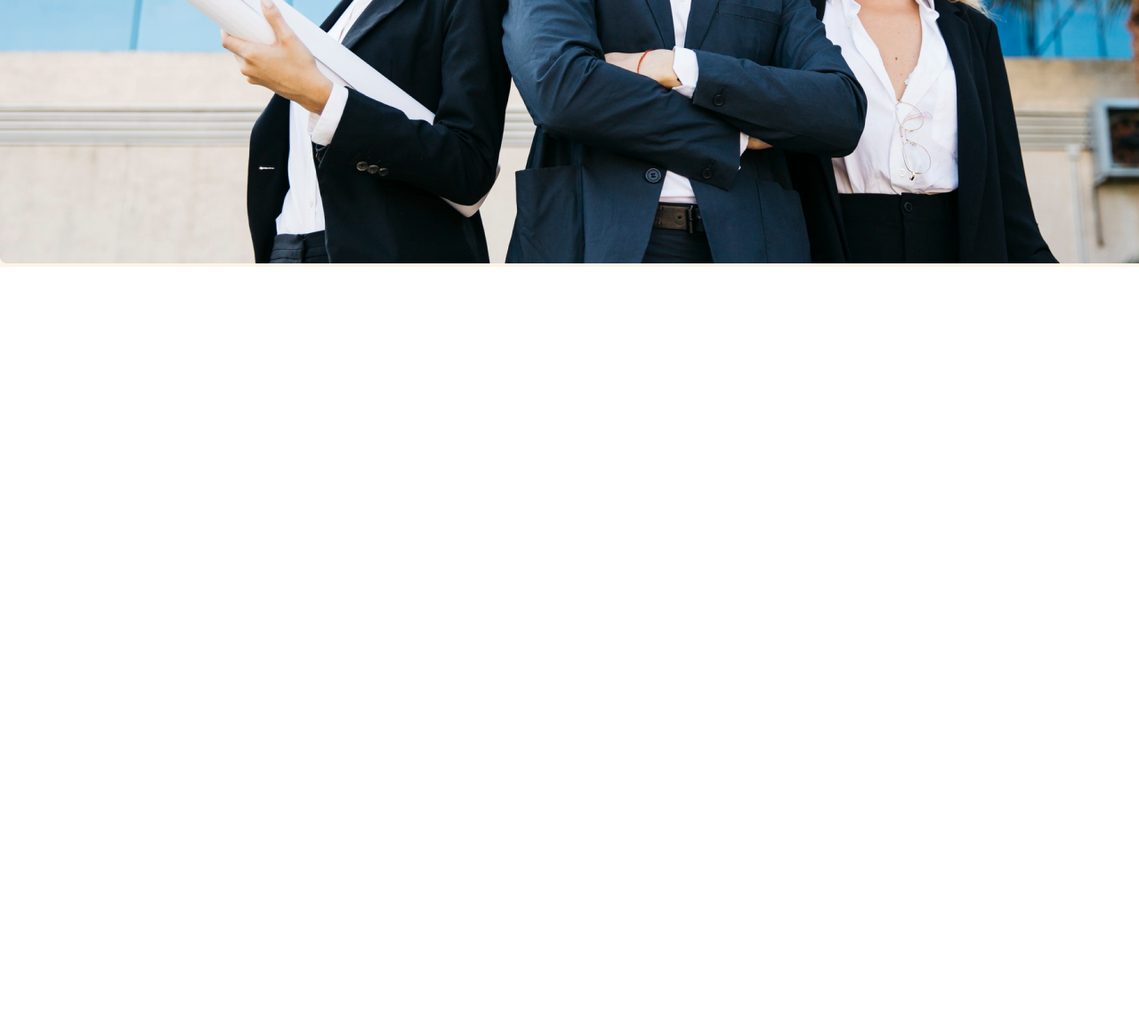
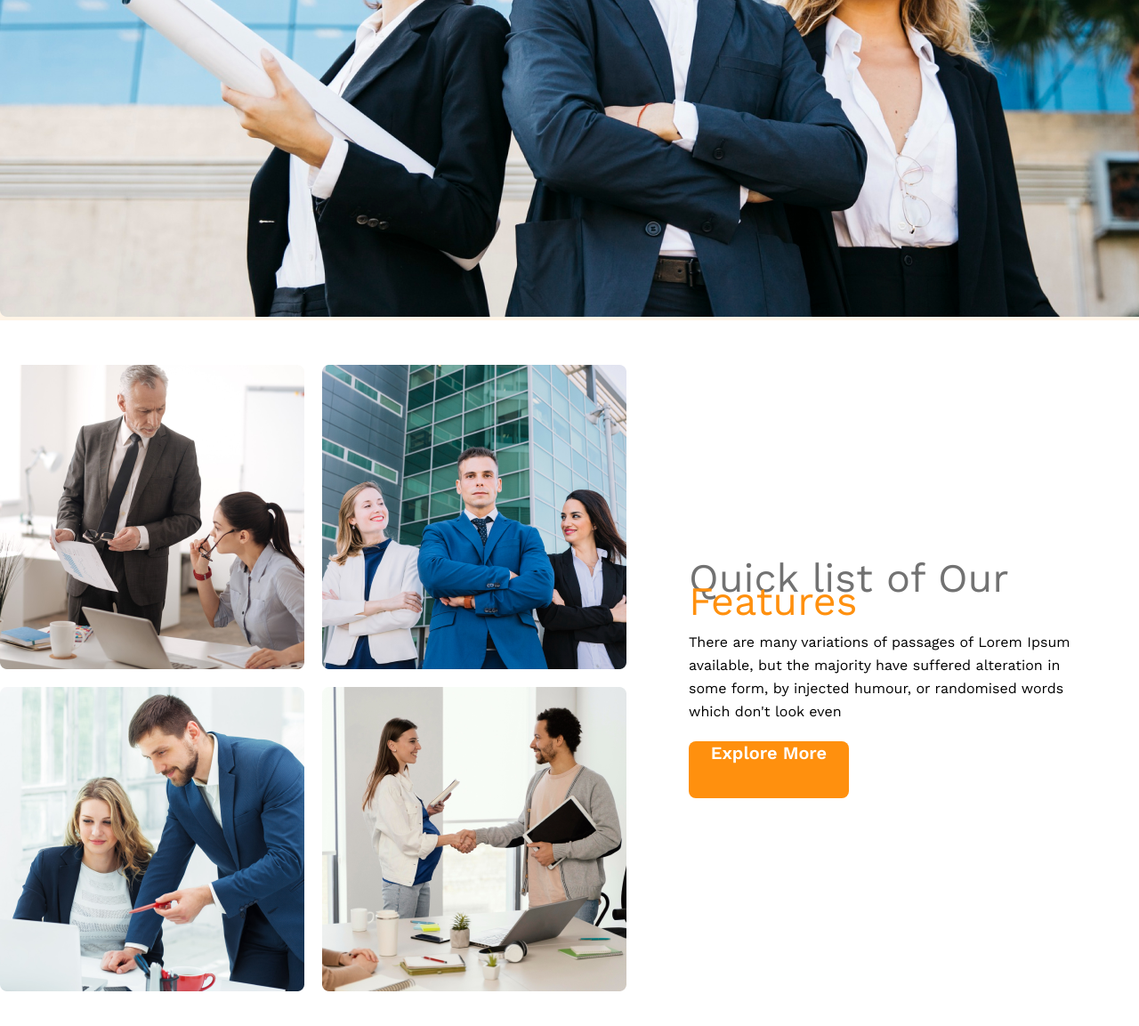
Before and after one commit to mdhabibkhan/G3-Architect, a plain HTML site: page index.html in a window 1280 px wide. Shown: the part 897-2050 px from the top of the page at 89% size. Before the commit the page ends 1197 px from the top, so only its background shows below. Drawn offline with nearby package versions, Linux system fonts and the light colour scheme; a web font is replaced by a local one.

Commit message:
added new file

```diff
--- a/index.html
+++ b/index.html
@@ -36,11 +36,27 @@
    </div>
    </div>
 
-
 </header>
 
 <main>
+    <!-- features section start here -->
+  <section>
+   <div class="features-section">
+    <div class="feature-imges">
+        <img src="./images/team1.png" alt="" class="feature-img">
+        <img src="./images/team2.png" alt="" class="feature-img">
+        <img src="./images/team3.png" alt="" class="feature-img">
+        <img src="./images/team4.png" alt="" class="feature-img">
+     </div>
 
+     <div class="featur-description">
+         <h1 class="featur-title">Quick list of Our <span class="span">Features</span></h1>
+         <p class="featur-des">There are many variations of passages of Lorem Ipsum available, but the majority have suffered alteration in some form, by injected humour, or randomised words which don't look even</p>
+         <div class="banner-btn">Explore More</div>
+     </div>
+   </div>
+
+  </section>
 </main>
 <footer>
 
--- a/style.css
+++ b/style.css
@@ -3,7 +3,8 @@
     border: 0px;
     font-family: 'Work Sans', sans-serif;
     list-style: none;
-    max-width:  1920px;
+
+
 }
 
 /* header section start here */
@@ -13,9 +14,11 @@
  }
 nav{
     display: flex;
-    justify-content: space-around;
+    justify-content: space-between;
     padding-top: 40px;
     align-items: center;
+    padding:50px 240px ;
+
 }
 ul{
     display: flex;
@@ -69,4 +72,95 @@ li a{
      font-weight: 600;
      margin-bottom: 30px;
      margin-top: 20px;
+     color: #FFF;
+     border: none;
+     cursor: pointer;
+     text-align: center;
 }
+/* featur section start here */
+main{
+    max-width: 1440px;
+    margin: 0px auto ;
+}
+
+.features-section{
+    display: flex;
+    justify-content: space-between;
+    align-items: center;
+    margin: 50px auto;
+}
+.featur-title{
+    font-size: 45px;
+    font-weight: 500;
+    color:  #727272;
+    margin-bottom: 20px;
+    width: 460px;
+
+}
+.featur-description{
+    padding-left: 70px;
+    padding-right: 70px;
+    font-size: 16px;
+    font-weight: 400;
+    line-height: 26px;
+}
+.feature-imges{
+    display: grid;
+    grid-template-columns: repeat(2, 1fr);
+    gap: 20px;
+}
+.span{
+    color: #FF900E;
+
+}
+
+
+
+
+
+
+@media screen and (max-width:576px) {
+
+    nav{
+        flex-direction: column;
+
+    }
+    .banner-img{
+       width: 100%;
+    }
+    .banner-content{
+      width: 100%;
+    }
+    .banner-title{
+        width: 100%;
+    }
+    .li a{
+       width: 100%;
+       margin-top: 30px;
+       margin-right: 20px;
+    }
+
+    .features-section{
+        flex-direction: column;
+    }
+
+    .featur-title{
+        width: 100%;
+    }
+    .features-section{
+     margin-top: 40px;
+     text-align: center;
+    }
+    .feature-imges{
+        display: grid;
+        grid-template-columns: 1fr;
+
+    }
+    .banner-btn{
+        width: 60%;
+        margin: auto;
+        padding-top: 30px;    }
+}
+.featur-description{
+    margin-top: 40px;
+}
```
